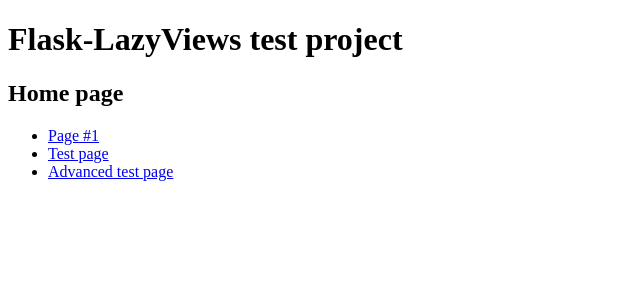
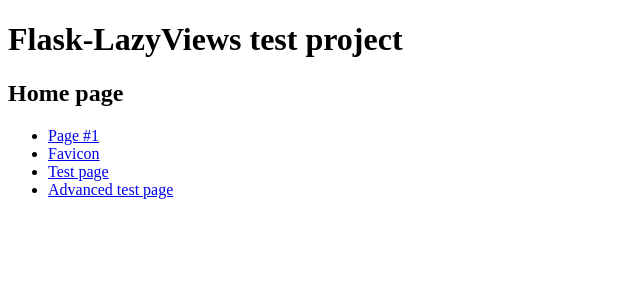
Before and after one commit to playpauseandstop/Flask-LazyViews, a Flask app: page / in a window 1280 px wide. Shown: the top 300 px of the page, without its empty margins (0-640 px from the left). Run offline with Flask 2, Linux system fonts and the light colour scheme; parts of the project's set-up code (start-up, migrations or seed data) failed here and were passed over.

Commit message:
Update test application, add further ``views.add_static`` call.

```diff
--- a/testapp/app.py
+++ b/testapp/app.py
@@ -16,6 +16,9 @@
 views = LazyViews(app)
 views.add('/', 'views.home')
 views.add('/page/<int:page_id>', 'views.page', endpoint='flatpage')
+views.add_static('/favicon.ico',
+                 defaults={'filename': 'img/favicon.ico'},
+                 endpoint='favicon')
 
 # Register test blueprint
 app.register_blueprint(test_blueprint, url_prefix='/test')
@@ -39,8 +42,9 @@
         port = int(port)
     except (TypeError, ValueError):
         print >> sys.stderr, 'Please, use proper digit value to the ' \
-                             '``port`` argument.\nCannot convert %r to ' \
-                             'integer.' % port
+                             '``port`` argument.\nCannot convert {0!r} to ' \
+                             'integer.'.format(port)
+        sys.exit(1)
 
     app.debug = bool(int(os.environ.get('DEBUG', 1)))
     app.run(host=host, port=port)
--- a/testapp/templates/home.html
+++ b/testapp/templates/home.html
@@ -5,6 +5,7 @@
 
     <ul>
         <li><a href="{{ url_for("flatpage", page_id=1) }}">Page #1</a></li>
+        <li><a href="{{ url_for("favicon") }}">Favicon</a></li>
         <li><a href="{{ url_for("test.test") }}">Test page</a></li>
         <li><a href="{{ url_for("test.advanced") }}?q={{ query }}">Advanced test page</a></li>
     </ul>
--- a/testapp/tests.py
+++ b/testapp/tests.py
@@ -35,6 +35,7 @@
         page = randint(1, 9999)
 
         home_url = self.url('home')
+        favicon_url = self.url('favicon')
         page_url = self.url('flatpage', page_id=page)
         first_page_url = self.url('flatpage', page_id=1)
 
@@ -42,11 +43,15 @@
         self.assertEqual(response.status_code, 200)
         self.assertIn('<h1>Flask-LazyViews test project</h1>', response.data)
         self.assertIn('<a href="%s">' % first_page_url, response.data)
+        self.assertIn('<a href="%s">' % favicon_url, response.data)
 
         response = self.app.get(page_url)
         self.assertEqual(response.status_code, 200)
         self.assertIn('Page #%d' % page, response.data)
         self.assertIn('<a href="%s">' % home_url, response.data)
+
+        response = self.app.get(favicon_url)
+        self.assertEqual(response.status_code, 200)
 
     def test_blueprint(self):
         home_url = self.url('home')
```
Also changed, not shown: testapp/static/img/favicon.ico (added).
